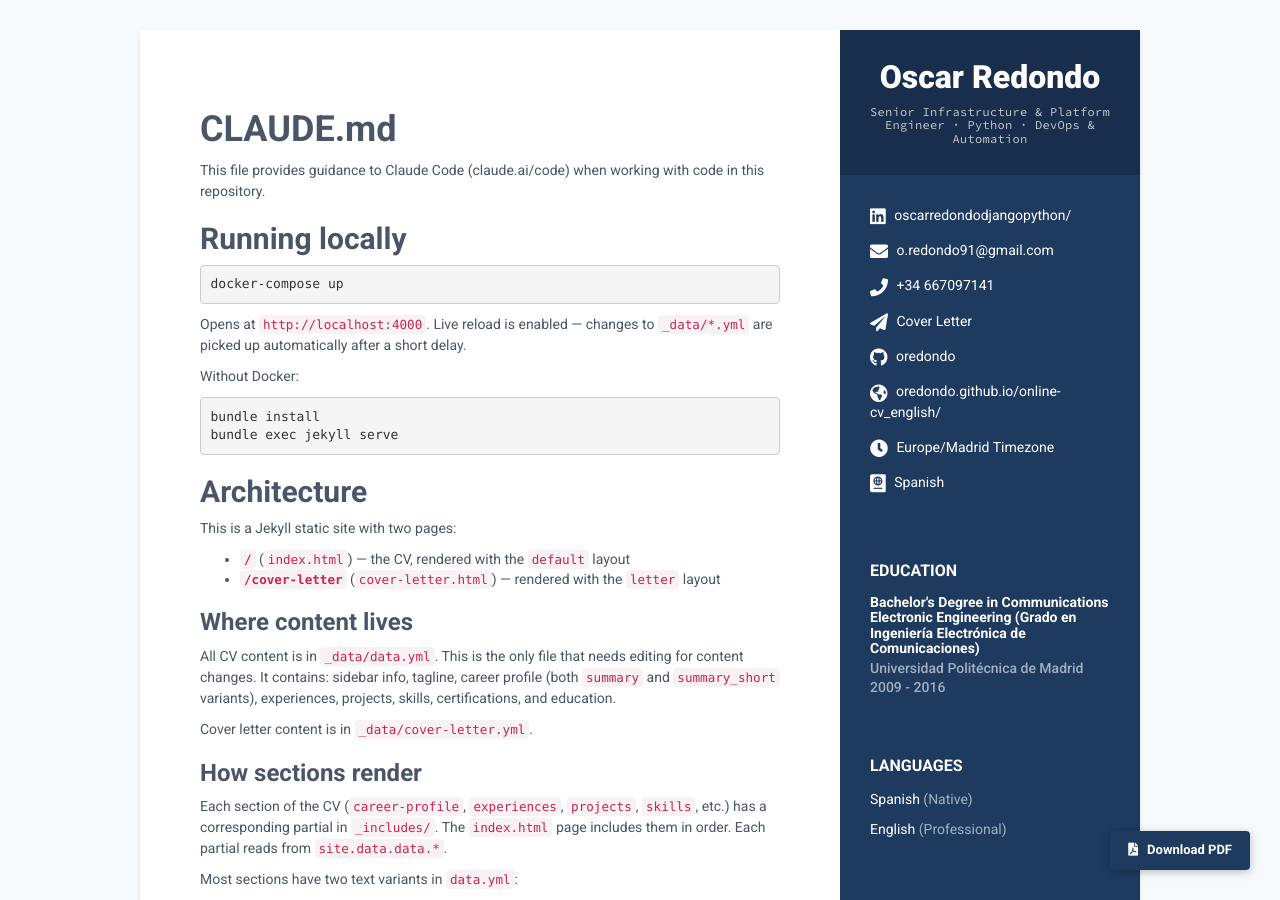
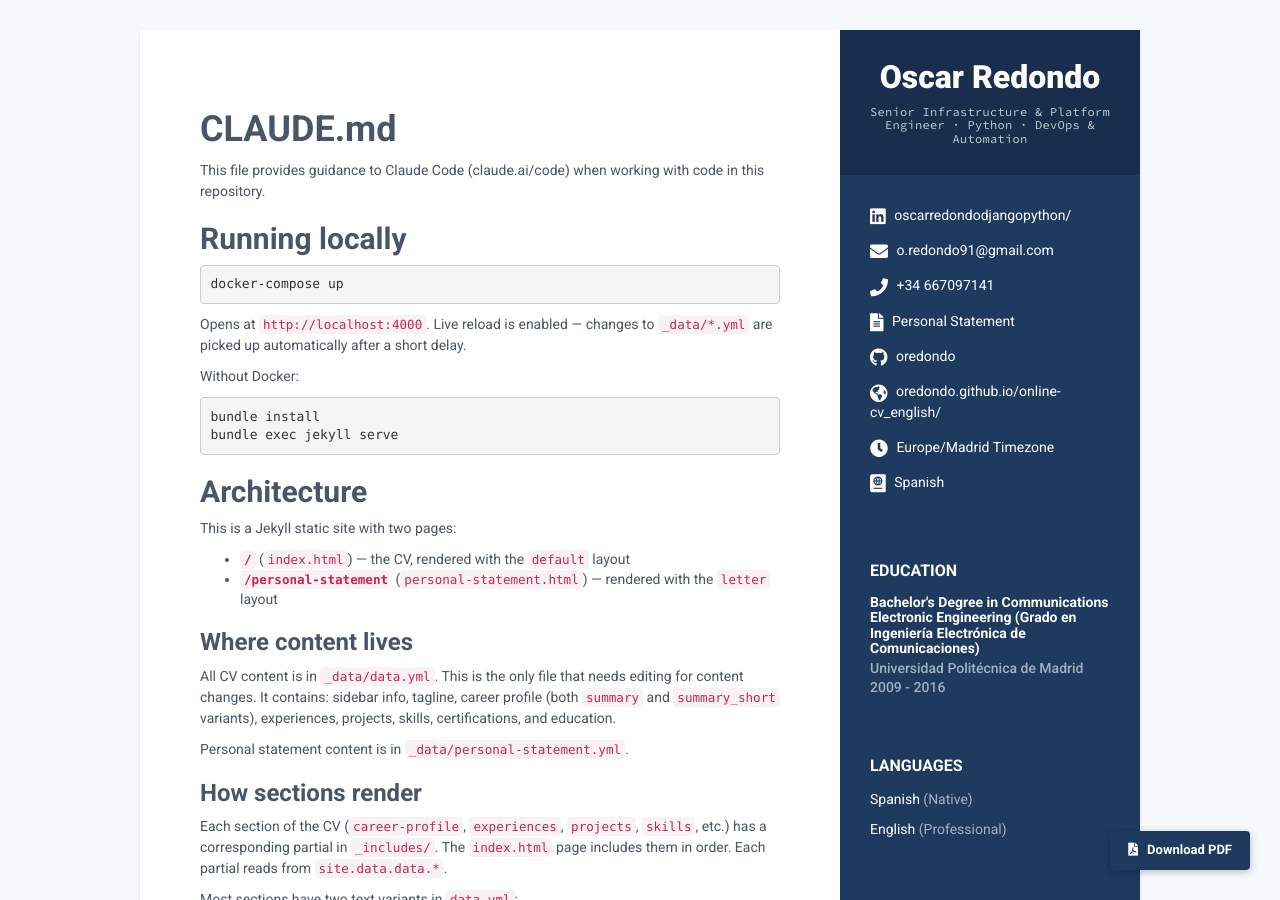
Before and after one commit to oredondo/online-cv_english, a Jekyll site: the page built from CLAUDE.md, in a window 1280 px wide and 900 px high. Built offline with Jekyll 4.4.1, drawn with Linux system fonts in a browser that asks for light colours; our own code applies the rules of GitHub Pages for plain Markdown files.

Commit message:
personal statement

```diff
--- a/CLAUDE.md
+++ b/CLAUDE.md
@@ -22,13 +22,13 @@
 This is a Jekyll static site with two pages:
 
 - **`/`** (`index.html`) — the CV, rendered with the `default` layout
-- **`/cover-letter`** (`cover-letter.html`) — rendered with the `letter` layout
+- **`/personal-statement`** (`personal-statement.html`) — rendered with the `letter` layout
 
 ### Where content lives
 
 All CV content is in `_data/data.yml`. This is the only file that needs editing for content changes. It contains: sidebar info, tagline, career profile (both `summary` and `summary_short` variants), experiences, projects, skills, certifications, and education.
 
-Cover letter content is in `_data/cover-letter.yml`.
+Personal statement content is in `_data/personal-statement.yml`.
 
 ### How sections render
 
--- a/_includes/contact.html
+++ b/_includes/contact.html
@@ -19,8 +19,8 @@
     </li>
     {% endif %}
 
-    <li class="cover-letter"><i class="fas fa-paper-plane"></i>
-      <a href="https://oredondo.github.io/online-cv_english/cover-letter" target="_blank">Cover Letter</a>
+    <li class="cover-letter"><i class="fas fa-file-alt"></i>
+      <a href="https://oredondo.github.io/online-cv_english/personal-statement" target="_blank">Personal Statement</a>
     </li>
 
     {% if sidebar.github %}
--- a/_includes/cover-letter-content.html
+++ b/_includes/personal-statement-content.html
@@ -1,4 +1,4 @@
-{% assign letter = site.data.cover-letter %}
+{% assign letter = site.data['personal-statement'] %}
 {% assign sidebar = site.data.data.sidebar %}
 
 <div class="letter-header">
--- a/cover-letter.html
+++ /dev/null
@@ -1,6 +0,0 @@
----
-layout: letter
-title: Cover Letter — Oscar Redondo
----
-
-{% include cover-letter-content.html %}
```
Also changed, not shown: _data/cover-letter.yml (deleted, +0 -46 lines), _data/data.yml (+5 -6 lines), _data/personal-statement.yml (added, +12 -0 lines), personal-statement.html (added, +7 -0 lines).
